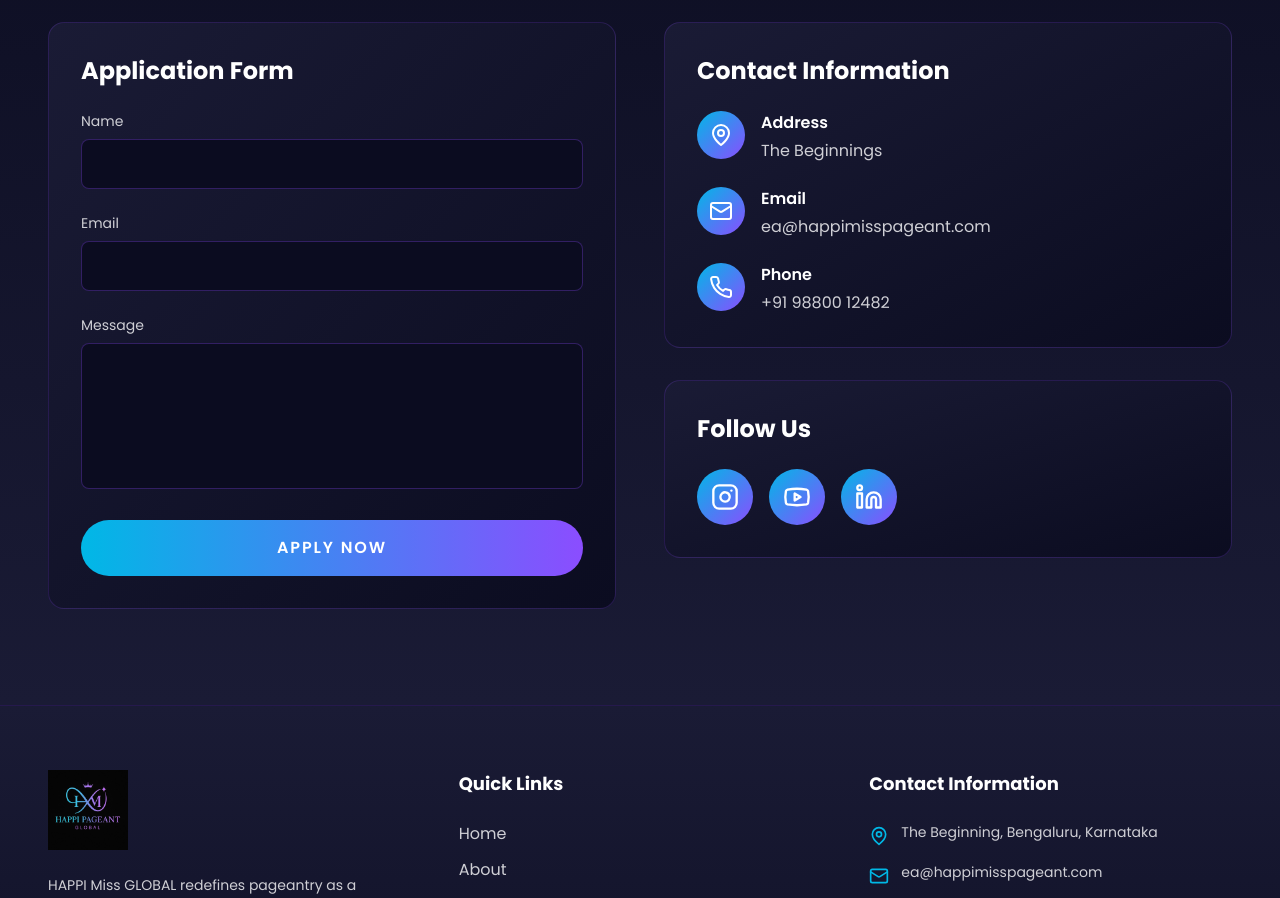
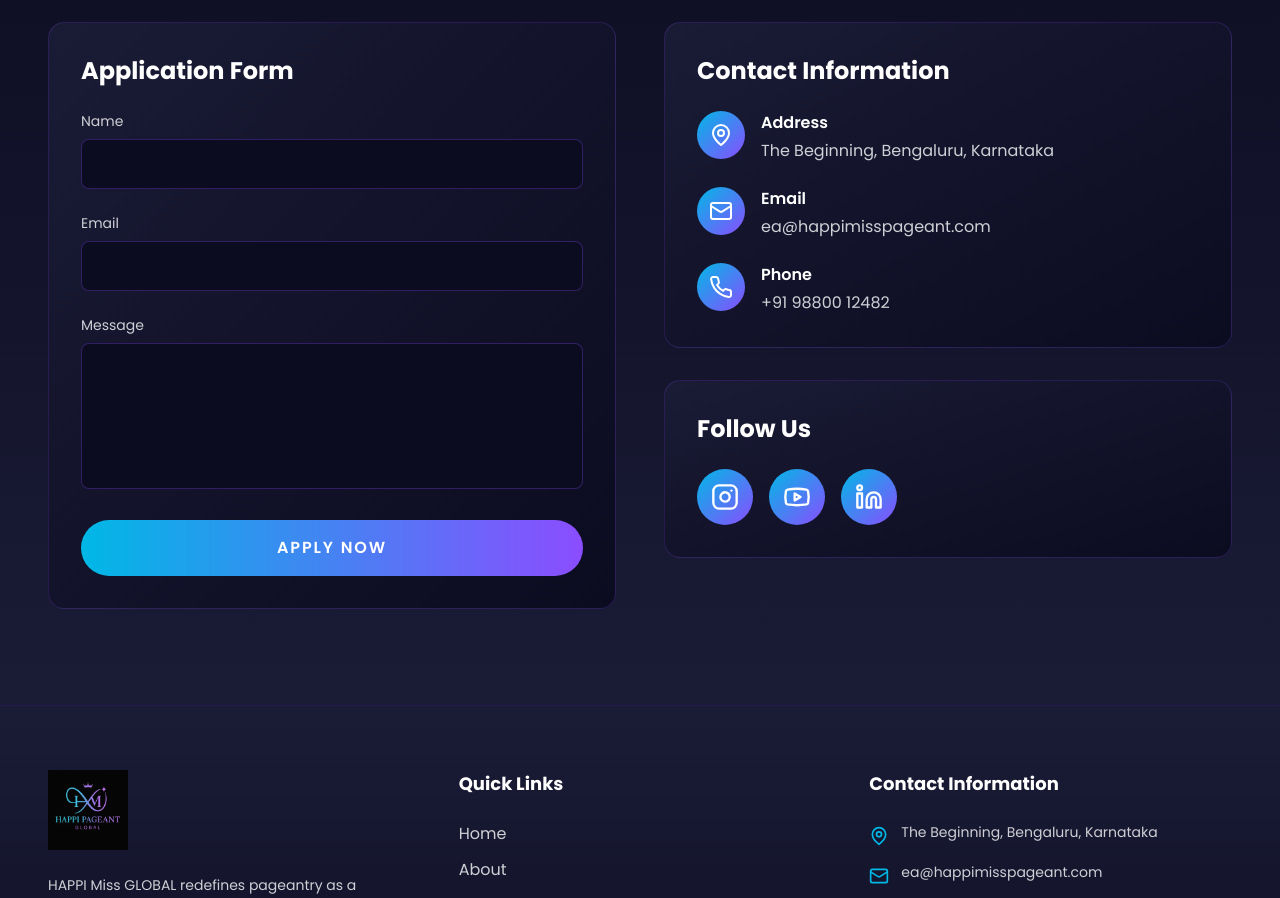
Before and after one commit to indumathi12004-droid/happi-pageant--miss-site, a React (Vite) app: page / in a window 1280 px wide. Shown: the part 6000-6898 px from the top of the page. Built offline with nearby package versions, Linux system fonts and the light colour scheme.

Commit message:
Updated Contact.tsx

```diff
--- a/src/components/Contact.tsx
+++ b/src/components/Contact.tsx
@@ -84,7 +84,7 @@ export default function Contact() {
                   </div>
                   <div>
                     <h4 className="text-white font-semibold mb-1">Address</h4>
-                    <p className="text-[#CFCFD5]">The Beginnings</p>
+                    <p className="text-[#CFCFD5]">The Beginning, Bengaluru, Karnataka</p>
                   </div>
                 </div>
 
```
